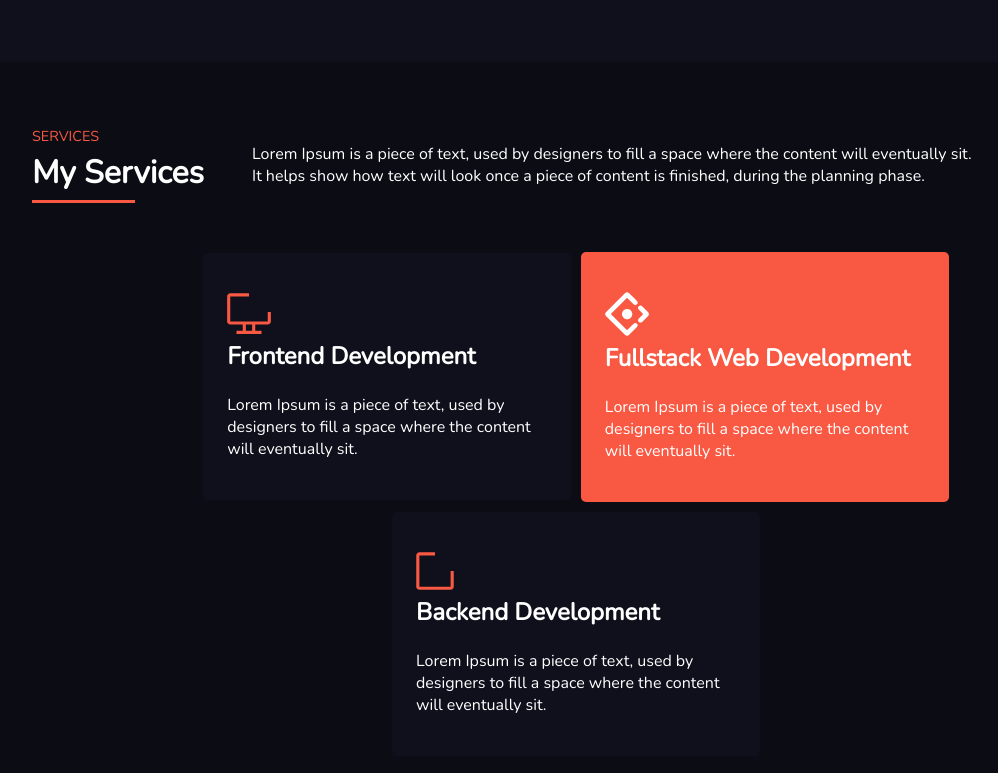
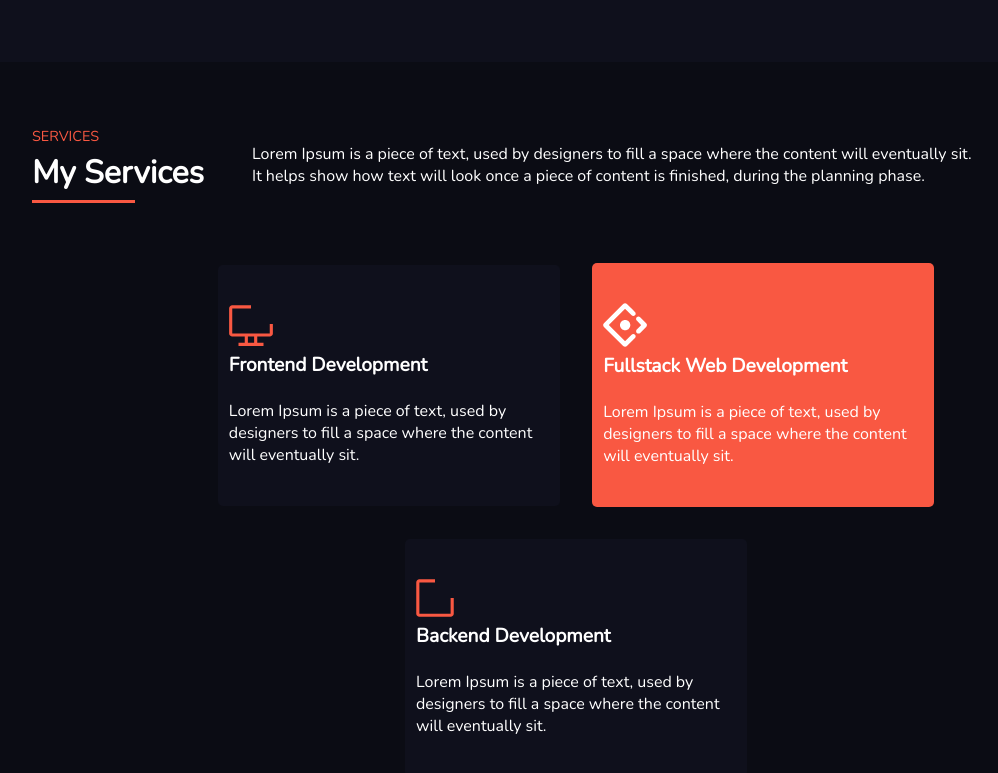
Before and after one commit to Praisecodes/Portfolio3, a React (Vite) app: page / in a window 1280 px wide. Shown: the part 475-1248 px from the top of the page, without its empty margins (64-1062 px from the left). Built offline with nearby package versions, Linux system fonts and the light colour scheme.

Commit message:
[Fix] Styling update

```diff
--- a/src/styles/style.css
+++ b/src/styles/style.css
@@ -165,12 +165,15 @@ body {
   align-items: center;
 }
 .services .cards .card {
-  padding: 2.5rem 1.5rem;
-  margin: 0.3rem;
+  padding: 2.5rem 0.7rem;
+  margin: 1rem;
   width: 20rem;
   border-radius: 5px;
   transition: 0.2s;
 }
 .services .cards .card:hover {
   transform: scale(102%);
+}
+.services .cards .card h2 {
+  font-size: 1.2rem;
 }/*# sourceMappingURL=style.css.map */
--- a/src/styles/style.scss
+++ b/src/styles/style.scss
@@ -167,14 +167,17 @@ body{
         justify-content: center;
         align-items: center;
         .card{
-            padding: 2.5rem 1.5rem;
-            margin: .3rem;
+            padding: 2.5rem .7rem;
+            margin: 1rem;
             width: 20rem;
             border-radius: 5px;
             transition: .2s;
             &:hover{
                 transform: scale(102%);
             }
+            h2{
+                font-size: 1.2rem;
+            }
         }
     }
 }
```
Also changed, not shown: 1 other file (tests, documents, lock files or other folders).
